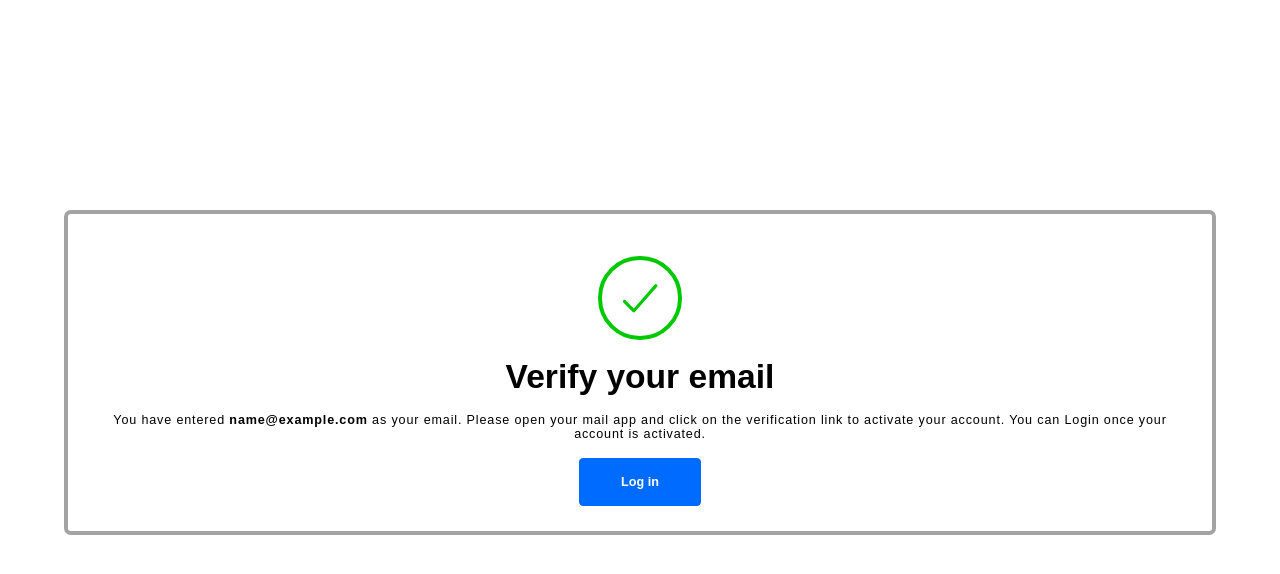
After one commit to EazyEbooks/EazyEbooksAppWebCode, a Python web app: template templates/verification.html in a window 1280 px wide. The commit adds this page. Shown: the top 574 px of the page. Run offline with Jinja, Linux system fonts and the light colour scheme; the template is opened without the code that fills it: most values are stand-ins (such as "Sample title", 1, 10 or a date in 2020).

Commit message:
Add files via upload

```diff
--- a/templates/login.html
+++ b/templates/login.html
@@ -3,6 +3,7 @@
 <head>
     <meta charset="UTF-8">
     <meta name="viewport" content="width=device-width, initial-scale=1.0">
+    <meta name="google-adsense-account" content="ca-pub-8875422219223826">
     <script type="module" src="https://unpkg.com/ionicons@7.1.0/dist/ionicons/ionicons.esm.js"></script>
     <script nomodule src="https://unpkg.com/ionicons@7.1.0/dist/ionicons/ionicons.js"></script>
     <link rel="stylesheet" href="../static/css/login.css">
--- /dev/null
+++ b/templates/verification.html
@@ -0,0 +1,19 @@
+<!DOCTYPE html>
+<html lang="en">
+<head>
+    <meta charset="UTF-8">
+    <meta name="viewport" content="width=device-width, initial-scale=1.0">
+    <script type="module" src="https://unpkg.com/ionicons@7.1.0/dist/ionicons/ionicons.esm.js"></script>
+    <script nomodule src="https://unpkg.com/ionicons@7.1.0/dist/ionicons/ionicons.js"></script>
+    <link rel="stylesheet" href="{{ url_for('static', filename='css/verification.css') }}">
+    <title>EazyEbooks - Account verification</title>
+</head>
+<body>
+    <div class="verification-container">
+        <ion-icon name="checkmark-outline" class="check-icon"></ion-icon>
+        <h2 class="verification-heading">Verify your email</h2>
+        <p class="verification-paragraph">You have entered <strong>{{ email }}</strong> as your email. Please open your mail app and click on the verification link to activate your account. You can Login once your account is activated.</p>
+        <a href="/login" class="login-button">Log in</a>
+    </div>
+</body>
+</html>
```
